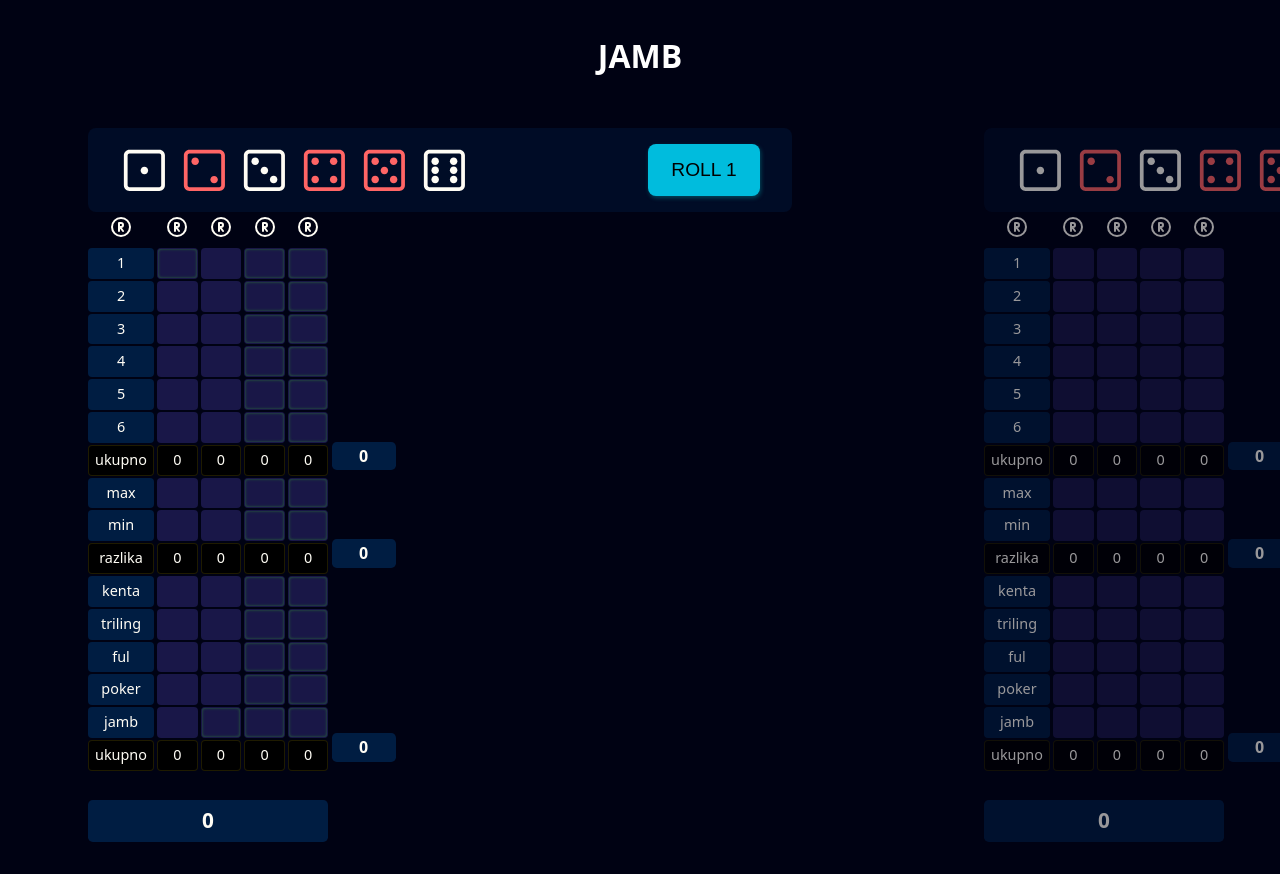
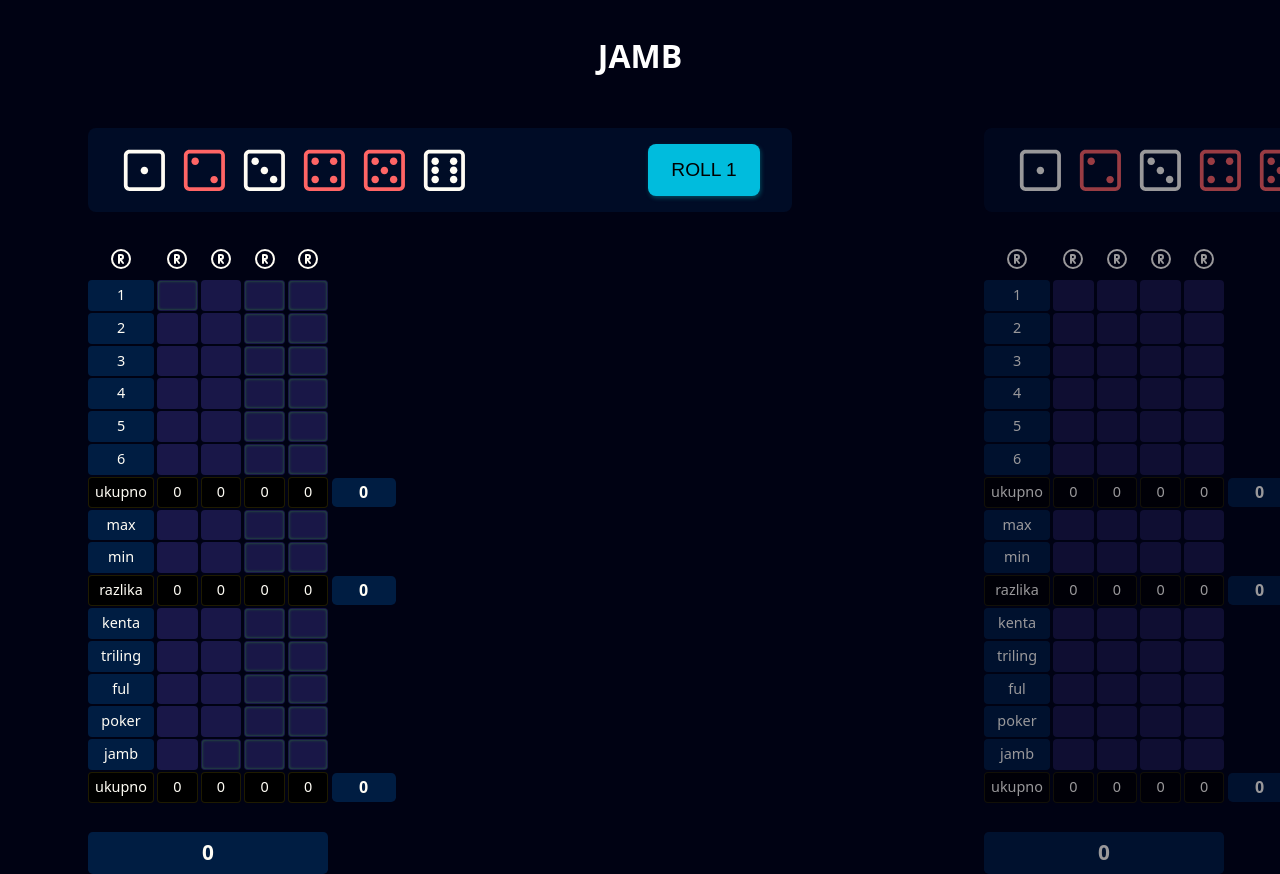
Before and after one commit to BSlaven/JAMB-YAHTZEE, a React (Vite) app: page /game/1 in a window 1280 px wide. Shown: the top 874 px of the page. Before the commit the page ends 842 px from the top, so only its background shows below. Built offline with nearby package versions, Linux system fonts and the light colour scheme; no server answers.

Commit message:
move fields down to create space after dice compoennt

```diff
--- a/src/components/Dice/Dice.module.css
+++ b/src/components/Dice/Dice.module.css
@@ -6,6 +6,7 @@
   padding: 1rem 2rem;
   border-radius: 0.5rem;
   width: 40rem;
+  margin-bottom: 2rem;
 }
 
 .singleDiceContainer {
--- a/src/components/Fields/Fields.module.css
+++ b/src/components/Fields/Fields.module.css
@@ -4,7 +4,7 @@
   text-align: center;
 }
 
-totalsContainer {
+.totalsContainer {
   padding: 1rem 0 0;
 }
 
@@ -20,7 +20,7 @@ totalsContainer {
 }
 
 .numbersTotals {
-  margin-top: 14.35rem;
+  margin-top: 13.65rem;
 }
 
 .differencesTotals {
@@ -28,7 +28,7 @@ totalsContainer {
 }
 
 .setsTotals {
-  margin-top: 10.3rem;
+  margin-top: 10.5rem;
 }
 
 .totalsTotal {
@@ -36,7 +36,7 @@ totalsContainer {
   top: 51rem;
   width: 50%;
   max-width: 15rem;
-  margin: -1rem auto;
+  margin: 1rem auto;
   font-size: 1.3rem;
   padding: 0.4rem 0
 }
```
